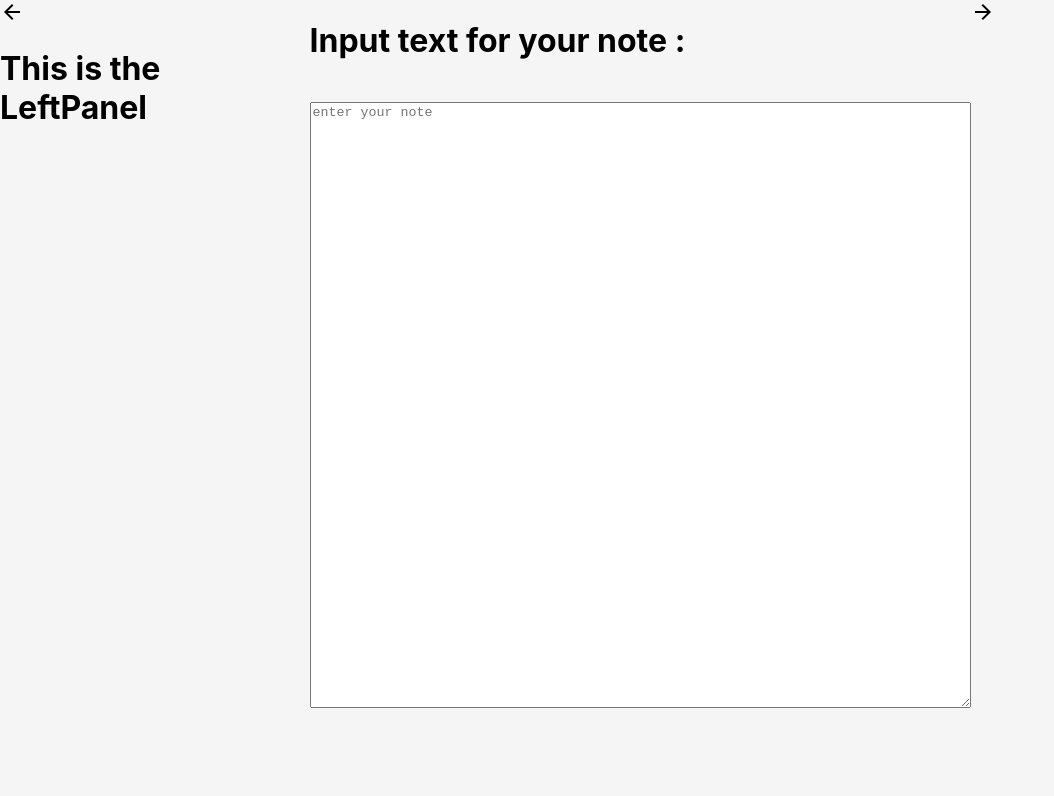
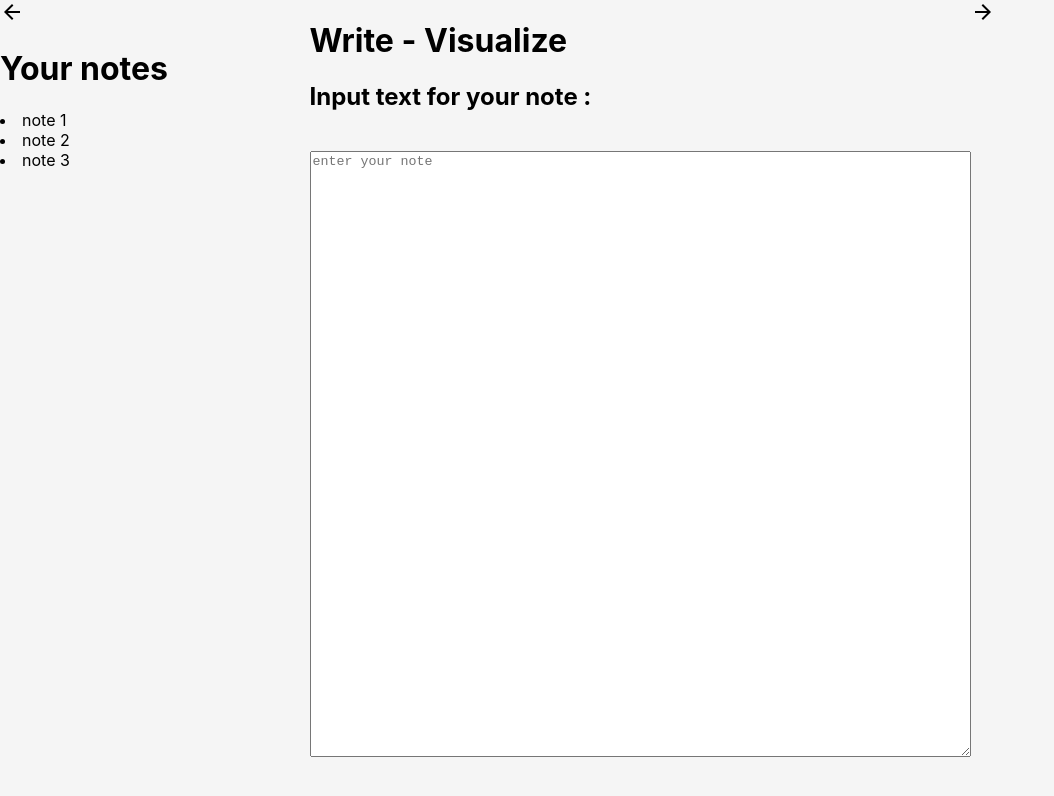
Before and after one commit to zakzc/toma_notas_front, a React (Create React App) app: page / in a window 1280 px wide. Both pictures are taken after a click on the button 12 px from the left and 14 px from the top of the page. Shown: the top 796 px of the page, without its empty margins (0-1054 px from the left). Built offline with nearby package versions, Linux system fonts and the light colour scheme.

Commit message:
initial rendering of dummy value for left panel

```diff
--- a/src/pages/LeftPanel.tsx
+++ b/src/pages/LeftPanel.tsx
@@ -1,10 +1,25 @@
 import React from "react";
 import "../Styles/LogInPageStyle.css";
 
+interface myNotesInterface {
+  noteName: string;
+  noteNumber: number;
+}
+
 export default function LeftPanel(): JSX.Element {
+  // dummy value, actual values will come from DB
+  const myNotes: myNotesInterface[] = [
+    { noteName: "note 1", noteNumber: 12343 },
+    { noteName: "note 2", noteNumber: 14343 },
+    { noteName: "note 3", noteNumber: 22343 },
+  ];
+
   return (
     <div>
-      <h1>This is the LeftPanel</h1>
+      <h1>Your notes</h1>
+      {myNotes.map((n) => (
+        <li key={n.noteNumber}>{n.noteName}</li>
+      ))}
     </div>
   );
 }
--- a/src/pages/TextArea.tsx
+++ b/src/pages/TextArea.tsx
@@ -6,7 +6,8 @@ export default function TextArea(): JSX.Element {
   console.log("-> ", inputText);
   return (
     <div>
-      <h1>Input text for your note : </h1>
+      <h1> Write - Visualize </h1>
+      <h2>Input text for your note : </h2>
       <br />
       <textarea
         name="Text Input"
```
